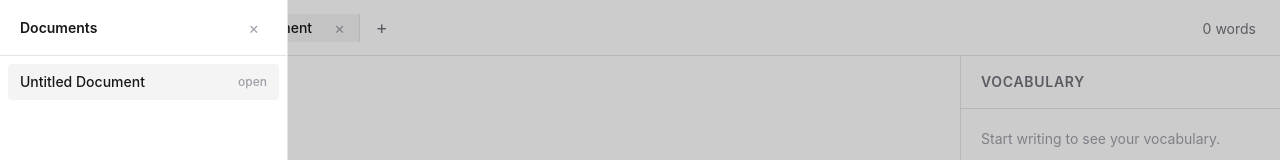
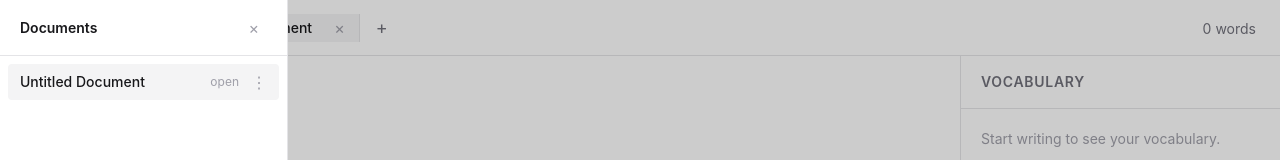
Before and after one commit to HI-Mithun/WordWatch, a React (Vite) app: page / in a window 1280 px wide. Both pictures are taken after a click on the button "Open document sidebar". Shown: the top 160 px of the page. Built offline with nearby package versions, Linux system fonts and the light colour scheme.

Commit message:
Rename, Delete, Open. 3 dot menu beside document

```diff
--- a/src/App.tsx
+++ b/src/App.tsx
@@ -23,6 +23,7 @@ import {
   getAllDocuments,
   getDocument,
   updateDocument,
+  deleteDocument,
   type Document,
 } from './storage/database'
 
@@ -364,6 +365,61 @@ useEffect(() => {
       ),
     )
   }
+
+  const handleDeleteDocument = async (
+    id: string
+  ) => {
+    await deleteDocument(id)
+
+    setDocuments((current) =>
+      current.filter(
+        (document) =>
+          document.id !== id
+      )
+    )
+
+    setOpenDocumentIds((current) =>
+      current.filter(
+        (documentId) =>
+          documentId !== id
+      )
+    )
+
+    if (id === activeDocumentId) {
+      const remainingOpenIds =
+        openDocumentIds.filter(
+          (documentId) =>
+            documentId !== id
+        )
+
+      const nextId =
+        remainingOpenIds[0] ?? null
+
+      if (nextId) {
+        const nextDocument =
+          documents.find(
+            (document) =>
+              document.id === nextId
+          )
+
+        if (nextDocument) {
+          setActiveDocumentId(
+            nextDocument.id
+          )
+          setContent(
+            nextDocument.content
+          )
+        }
+      } else {
+        setActiveDocumentId(null)
+        setContent('')
+      }
+
+      setSelectedWord(null)
+      setCurrentOccurrence(0)
+    }
+  }
+
   return (
     <div className="flex h-screen flex-col bg-white text-zinc-900 dark:bg-zinc-950 dark:text-zinc-100">
       {sidebarOpen && (
@@ -384,6 +440,13 @@ useEffect(() => {
           onClose={() =>
             setSidebarOpen(false)
           }
+          onDeleteDocument={
+            handleDeleteDocument
+          }
+          onRenameDocument={
+            handleRenameDocument
+          }
+
         />
       )}
       <Header
--- a/src/components/DocumentSidebar.tsx
+++ b/src/components/DocumentSidebar.tsx
@@ -1,3 +1,4 @@
+import { useState } from 'react'
 interface SidebarDocument {
   id: string
   title: string
@@ -9,8 +10,15 @@ interface DocumentSidebarProps {
   activeDocumentId: string | null
   onOpenDocument: (id: string) => void
   onCreateDocument: () => void
+  onDeleteDocument: (id: string) => void
   onClose: () => void
+  onRenameDocument: (
+  id: string,
+  title: string
+) => void
 }
+
+
 
 function DocumentSidebar({
   documents,
@@ -18,8 +26,13 @@ function DocumentSidebar({
   activeDocumentId,
   onOpenDocument,
   onCreateDocument,
+  onDeleteDocument,
+  onRenameDocument,
   onClose,
+
 }: DocumentSidebarProps) {
+  const [menuDocumentId, setMenuDocumentId] =
+  useState<string | null>(null)
   return (
     <>
       <div
@@ -55,29 +68,119 @@ function DocumentSidebar({
               document.id === activeDocumentId
 
             return (
+              <div
+                key={document.id}
+                className={`relative mb-1 flex items-center rounded transition ${
+                  isActive
+                    ? 'bg-zinc-100 dark:bg-zinc-900'
+                    : 'hover:bg-zinc-50 dark:hover:bg-zinc-900/50'
+                }`}
+              >
                 <button
-                key={document.id}
                   type="button"
                   onClick={() => {
                     onOpenDocument(document.id)
                     onClose()
                   }}
-                className={`mb-1 flex w-full items-center rounded px-3 py-2 text-left text-sm transition ${
+                  className={`min-w-0 flex-1 px-3 py-2 text-left text-sm ${
                     isActive
-                    ? 'bg-zinc-100 font-medium dark:bg-zinc-900'
-                    : 'hover:bg-zinc-50 dark:hover:bg-zinc-900/50'
+                      ? 'font-medium'
+                      : ''
                   }`}
                 >
-                <span className="min-w-0 flex-1 truncate">
+                  <span className="block truncate">
                     {document.title}
                   </span>
+                </button>
 
                 {isOpen && (
-                  <span className="ml-2 text-xs text-zinc-400">
+                  <span className="mr-1 text-xs text-zinc-400">
                     open
                   </span>
                 )}
+
+                <button
+                  type="button"
+                  onClick={(event) => {
+                    event.stopPropagation()
+
+                    setMenuDocumentId(
+                      menuDocumentId === document.id
+                        ? null
+                        : document.id
+                    )
+                  }}
+                  className="mr-1 rounded px-2 py-1 text-zinc-400 transition hover:bg-zinc-200 hover:text-zinc-900 dark:hover:bg-zinc-800 dark:hover:text-zinc-100"
+                  aria-label={`Actions for ${document.title}`}
+                  aria-expanded={
+                    menuDocumentId === document.id
+                  }
+                >
+                  ⋮
                 </button>
+
+                {menuDocumentId === document.id && (
+                  <div className="absolute right-2 top-full z-20 mt-1 w-32 overflow-hidden rounded-md border border-zinc-200 bg-white py-1 shadow-lg dark:border-zinc-700 dark:bg-zinc-900">
+
+                    <button
+                      type="button"
+                      onClick={() => {
+                        onOpenDocument(document.id)
+                        setMenuDocumentId(null)
+                        onClose()
+                      }}
+                      className="block w-full px-3 py-2 text-left text-sm hover:bg-zinc-100 dark:hover:bg-zinc-800"
+                    >
+                      Open
+                    </button>
+
+                    <button
+                      type="button"
+                      onClick={() => {
+                        const title =
+                          window.prompt(
+                            'Rename document',
+                            document.title
+                          )
+
+                        if (title !== null) {
+                          onRenameDocument(
+                            document.id,
+                            title
+                          )
+                        }
+
+                        setMenuDocumentId(null)
+                      }}
+                      className="block w-full px-3 py-2 text-left text-sm hover:bg-zinc-100 dark:hover:bg-zinc-800"
+                    >
+                      Rename
+                    </button>
+
+                    <button
+                      type="button"
+                      onClick={() => {
+                        const confirmed =
+                          window.confirm(
+                            `Delete "${document.title}"? This cannot be undone.`
+                          )
+
+                        if (confirmed) {
+                          onDeleteDocument(
+                            document.id
+                          )
+                        }
+
+                        setMenuDocumentId(null)
+                      }}
+                      className="block w-full px-3 py-2 text-left text-sm hover:bg-zinc-100 dark:hover:bg-zinc-800"
+                    >
+                      Delete
+                    </button>
+
+                  </div>
+                )}
+              </div>
             )
           })}
         </div>
```
Lines whose indentation alone changed are shown as unchanged.
